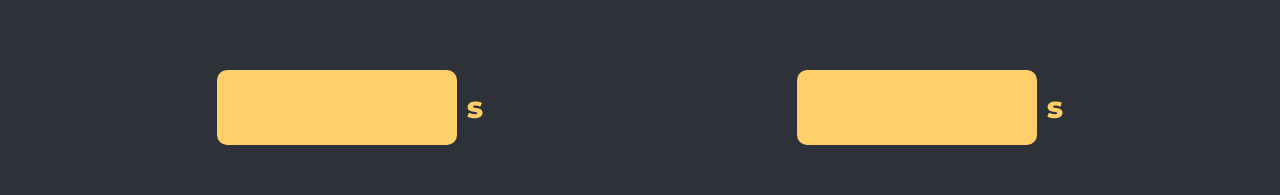
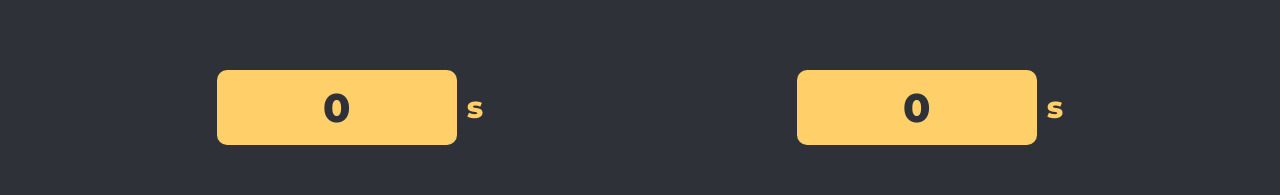
Before and after one commit to BavoVanderghote/react-reflex-game, a React (Create React App) app in the folder client/: page / in a window 1280 px wide. Shown: the part 473-668 px from the top of the page. Built offline with nearby package versions, Linux system fonts and the light colour scheme.

Commit message:
variabelen meegegeven aan players

```diff
--- a/client/src/containers/Game.jsx
+++ b/client/src/containers/Game.jsx
@@ -11,15 +11,25 @@ const Game = ({ store }) => {
   return (
     <>
       <div className={styles.wrapper}>
-        <Player number="1" button="Q" />
-        <Player number="2" button="M" />
+        <Player
+          setNameFunction={store.setP1Name}
+          ready={store.p1Ready}
+          number="1"
+          button="Q"
+        />
+        <Player
+          setNameFunction={store.setP2Name}
+          ready={store.p2Ready}
+          number="2"
+          button="M"
+        />
       </div>
       <div className={styles.sequence}>
         <StartSequence />
       </div>
       <div className={styles.wrapper}>
-        <Counter player={store.p1} key="q" />
-        <Counter player={store.p2} key="m" />
+        <Counter playerTime={store.p1} keyCode="81" player="1" />
+        <Counter playerTime={store.p2} keyCode="77" player="2" />
       </div>
       <Navigation />
     </>
```
